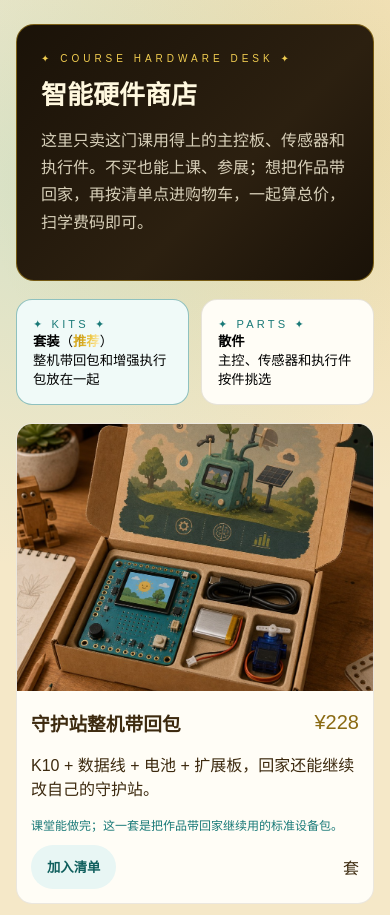
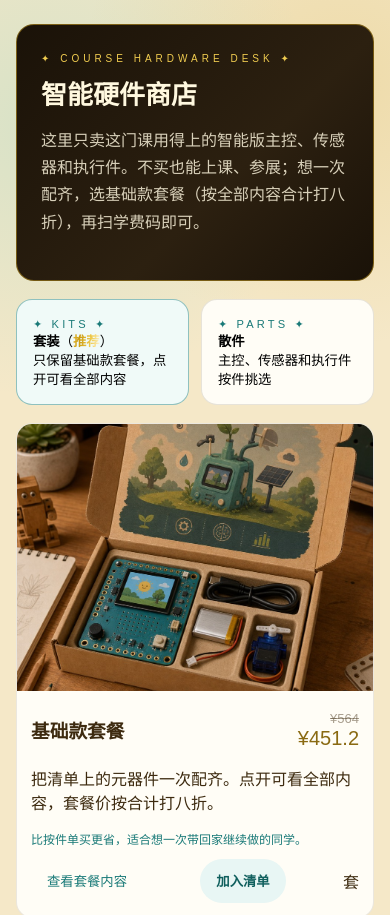
Before and after one commit to HaoDog/hardware-shop, a website: page public/index.html in a window 390 px wide. Shown: the top 915 px of the page. Drawn offline with Linux system fonts and the light colour scheme.

Commit message:
Update shop prices from the inventory sheet and keep one discounted basic kit.

```diff
--- a/public/catalog.js
+++ b/public/catalog.js
@@ -1,32 +1,54 @@
-window.HW_SHOP = {
-  shelves: [
-    { id: 'kit', label: '套装', recommend: true, hint: '整机带回包和增强执行包放在一起' },
-    { id: 'part', label: '散件', hint: '主控、传感器和执行件按件挑选' },
-  ],
-  products: [
-    { id: 'home-kit', name: '守护站整机带回包', priceCents: 22800, unit: '套', shelf: 'kit', summary: 'K10 + 数据线 + 电池 + 扩展板，回家还能继续改自己的守护站。', why: '课堂能做完；这一套是把作品带回家继续用的标准设备包。', image: './course-shop/guardian-home-kit.jpg', maxQty: 3 },
-    { id: 'enhance-pack', name: '守护站增强执行包', priceCents: 8900, unit: '套', shelf: 'kit', summary: '扩展板 + 舵机 + 灯带 + 风扇 + 线材，比单买少一点。', why: '第6课以后要接执行件时，这一套能一次配齐。', image: './course-shop/enhance-pack.jpg', maxQty: 3 },
-    { id: 'k10-board', name: '行空板 K10 主控板', sku: 'DFR0992', priceCents: 15800, unit: '块', shelf: 'part', summary: '板载彩屏、摄像头、麦克风、喇叭、光线、温湿度和 RGB，课程智能核心。', why: '前5课的光线、室温、语音、视觉都在这块板上完成。', image: './course-shop/k10-board.jpg', maxQty: 4 },
-    { id: 'usb-c-cable', name: 'Type-C 数据线', priceCents: 1500, unit: '根', shelf: 'part', summary: '给 K10 供电并上传程序，必须能传数据。', why: '上课烧录和充电都靠它。', image: './course-shop/usb-c-cable.jpg', maxQty: 6 },
-    { id: 'lipo-battery', name: '3.7V 锂电池（PH2.0）', priceCents: 2800, unit: '块', shelf: 'part', summary: '插上 K10 电池口，作品可以离开电脑独立演示。', why: '展演和家庭服役需要脱机供电。', image: './course-shop/lipo-battery.jpg', maxQty: 4 },
-    { id: 'io-extender', name: 'K10 IO 扩展板', sku: 'DFR1231', priceCents: 3900, unit: '块', shelf: 'part', summary: '引出接口，稳定接舵机、灯带、风扇和外接传感器。', why: '舵机必须走扩展板的 5V 口。', image: './course-shop/k10-io-extender.jpg', maxQty: 4 },
-    { id: 'servo-sg90', name: '180° 微型舵机', priceCents: 1200, unit: '个', shelf: 'part', summary: '让守护站做出指针、开合或轻轻推一下的动作。', why: '必须接在验证过的扩展板舵机口。', image: './course-shop/servo-sg90.jpg', maxQty: 8 },
-    { id: 'rgb-strip', name: 'WS2812 短灯带', priceCents: 1800, unit: '条', shelf: 'part', summary: '用颜色告诉大家：正常、关注还是要行动。', why: '教室环境信号塔和舒适小屋的可见回应。', image: './course-shop/rgb-strip.jpg', maxQty: 6 },
-    { id: 'mini-fan', name: '5V 低压小风扇', priceCents: 1500, unit: '个', shelf: 'part', summary: '室温偏高时轻轻吹一下。', why: '必须低压、经扩展板驱动。', image: './course-shop/mini-fan.jpg', maxQty: 4 },
-    { id: 'jumper-pack', name: 'Gravity 硅胶线套装', priceCents: 1200, unit: '包', shelf: 'part', summary: '10 根 4Pin 硅胶线，用来接扩展模块。', why: '外接传感器和执行器都靠它。', image: './course-shop/jumper-pack.jpg', maxQty: 8 },
-    { id: 'ultrasonic', name: '超声波测距模块', priceCents: 2200, unit: '个', shelf: 'part', summary: '感知有没有人靠近，适合教室门口或休息角。', why: '默认优先物体和距离，不采集人脸。', image: './course-shop/ultrasonic.jpg', maxQty: 4 },
-    { id: 'pir-sensor', name: '人体红外模块', priceCents: 1600, unit: '个', shelf: 'part', summary: '判断“有人经过”，给门卫或休息角一个简单输入。', why: '只判断有没有人，不做身份识别。', image: './course-shop/pir-sensor.jpg', maxQty: 4 },
-    { id: 'soil-probe', name: '土壤湿度探针', priceCents: 1400, unit: '个', shelf: 'part', summary: '看看土壤是偏干还是刚好，提醒你去浇水。', why: '课程不做自动浇水。', image: './course-shop/soil-probe.jpg', maxQty: 4 },
-    { id: 'extra-dht', name: '外接温湿度模块', priceCents: 1200, unit: '个', shelf: 'part', summary: '把探测点放到房间另一侧，和板载传感器对比。', why: '给想做双点判断的 B 赛道。', image: './course-shop/extra-dht.jpg', maxQty: 4 },
-    { id: 'print-shell', name: '3D 打印外壳（通用规格）', priceCents: 4500, unit: '件', shelf: 'part', summary: '按已验证孔位打印的守护站外壳，不是上课必选项。', why: '纸板和积木也能完成展演。', image: './course-shop/print-shell.jpg', maxQty: 2 },
-  ],
-};
+(function () {
+  const parts = [
+    { id: 'smart-board', name: '智能版高性能主控板', priceCents: 24000, unit: '块', summary: '板载彩屏、摄像头、麦克风和多种环境感知，课程智能核心。', why: '光线、室温、语音、视觉都在这块智能版主控上完成。', image: './course-shop/k10-board.jpg', maxQty: 4 },
+    { id: 'io-extender', name: '开发专用扩展板', priceCents: 7500, unit: '块', summary: '引出接口，稳定接舵机、灯带、风扇和外接传感器。', why: '做执行件和多路传感时，开发专用扩展更稳。', image: './course-shop/k10-io-extender.jpg', maxQty: 4 },
+    { id: 'usb-c-cable', name: '开发专用数据线', priceCents: 2000, unit: '根', summary: '给智能版主控供电并上传程序，必须能传数据。', why: '上课烧录和充电都靠它。', image: './course-shop/usb-c-cable.jpg', maxQty: 6 },
+    { id: 'lipo-battery', name: '高性能锂电池', priceCents: 3600, unit: '块', summary: '插上主控电池口，作品可以离开电脑独立演示。', why: '展演和家庭服役需要脱机供电。', image: './course-shop/lipo-battery.jpg', maxQty: 4 },
+    { id: 'servo', name: '高性能微型舵机', priceCents: 1600, unit: '个', summary: '让守护站做出指针、开合或轻轻推一下的动作。', why: '接在验证过的扩展板舵机口。', image: './course-shop/servo-sg90.jpg', maxQty: 8 },
+    { id: 'rgb-strip', name: '智能幻彩灯带', priceCents: 2000, unit: '条', summary: '用颜色告诉大家：正常、关注还是要行动。', why: '教室环境信号塔和舒适小屋的可见回应。', image: './course-shop/rgb-strip.jpg', maxQty: 6 },
+    { id: 'mini-fan', name: '智能散热风扇', priceCents: 1600, unit: '个', summary: '室温偏高时轻轻吹一下。', why: '低压驱动，经扩展板控制。', image: './course-shop/mini-fan.jpg', maxQty: 4 },
+    { id: 'ultrasonic', name: '高性能超声波测距模块', priceCents: 1600, unit: '个', summary: '感知有没有人靠近，适合教室门口或休息角。', why: '默认优先物体和距离，不采集人脸。', image: './course-shop/ultrasonic.jpg', maxQty: 4 },
+    { id: 'pir-sensor', name: '智能人体感应模块', priceCents: 1600, unit: '个', summary: '判断“有人经过”，给门卫或休息角一个简单输入。', why: '只判断有没有人，不做身份识别。', image: './course-shop/pir-sensor.jpg', maxQty: 4 },
+    { id: 'soil-probe', name: '智能土壤湿度探针', priceCents: 1100, unit: '个', summary: '看看土壤是偏干还是刚好，提醒你去浇水。', why: '课程不做自动浇水。', image: './course-shop/soil-probe.jpg', maxQty: 4 },
+    { id: 'temp-module', name: '高性能外接温度模块', priceCents: 2200, unit: '个', summary: '把探测点放到房间另一侧，和板载传感器对比。', why: '给想做双点判断的赛道。', image: './course-shop/extra-dht.jpg', maxQty: 4 },
+    { id: 'water-level', name: '智能水位传感器', priceCents: 1400, unit: '个', summary: '判断容器里的水是少了、刚好还是快满了。', why: '只做水位提醒，不接自动加水。', image: './course-shop/water-level.jpg', maxQty: 4 },
+    { id: 'rain-sensor', name: '智能雨滴传感器', priceCents: 1100, unit: '个', summary: '感知有没有水滴落到探测面，适合窗边或室外檐口。', why: '用来做天气提醒，不采集影像。', image: './course-shop/rain-sensor.jpg', maxQty: 4 },
+    { id: 'pin3-cable', name: '开发专用信号线', priceCents: 600, unit: '根', summary: '三线接口，用来接扩展模块和传感器。', why: '外接传感器和执行器都靠它。', image: './course-shop/jumper-pack.jpg', maxQty: 8 },
+    { id: 'print-shell', name: '定制3D打印外壳', priceCents: 4500, unit: '件', summary: '按已验证孔位打印的守护站外壳，不是上课必选项。', why: '纸板和积木也能完成展演。', image: './course-shop/print-shell.jpg', maxQty: 2 },
+  ].map((item) => ({ ...item, shelf: 'part' }));
 
-window.HW_SHOP.yuan = function yuan(cents) {
-  const value = cents / 100;
-  return Number.isInteger(value) ? '¥' + value : '¥' + value.toFixed(2);
-};
+  const listPriceCents = parts.reduce((sum, item) => sum + item.priceCents, 0);
+  const kit = {
+    id: 'basic-kit',
+    name: '基础款套餐',
+    priceCents: Math.round(listPriceCents * 0.8),
+    listPriceCents,
+    unit: '套',
+    shelf: 'kit',
+    summary: '把清单上的元器件一次配齐。点开可看全部内容，套餐价按合计打八折。',
+    why: '比按件单买更省，适合想一次带回家继续做的同学。',
+    image: './course-shop/guardian-home-kit.jpg',
+    maxQty: 3,
+    contents: parts.map((item) => ({
+      id: item.id,
+      name: item.name,
+      priceCents: item.priceCents,
+      unit: item.unit,
+    })),
+  };
 
-window.HW_SHOP.find = function find(id) {
-  return window.HW_SHOP.products.find((item) => item.id === id);
-};
+  window.HW_SHOP = {
+    shelves: [
+      { id: 'kit', label: '套装', recommend: true, hint: '只保留基础款套餐，点开可看全部内容' },
+      { id: 'part', label: '散件', hint: '主控、传感器和执行件按件挑选' },
+    ],
+    products: [kit, ...parts],
+    yuan(cents) {
+      const value = Math.round(cents) / 100;
+      return '¥' + value.toLocaleString('zh-CN', { minimumFractionDigits: 0, maximumFractionDigits: 2 });
+    },
+    find(id) {
+      return this.products.find((item) => item.id === id);
+    },
+  };
+})();
--- a/public/index.html
+++ b/public/index.html
@@ -11,7 +11,7 @@
       <header class="hero">
         <div class="eyebrow">✦ Course Hardware Desk ✦</div>
         <h1>智能硬件商店</h1>
-        <p>这里只卖这门课用得上的主控板、传感器和执行件。不买也能上课、参展；想把作品带回家，再按清单点进购物车，一起算总价，扫学费码即可。</p>
+        <p>这里只卖这门课用得上的智能版主控、传感器和执行件。不买也能上课、参展；想一次配齐，选基础款套餐（按全部内容合计打八折），再扫学费码即可。</p>
       </header>
       <div id="shelves" class="shelves"></div>
       <div class="layout">
--- a/public/shop.css
+++ b/public/shop.css
@@ -65,6 +65,14 @@ h1 { margin: 10px 0 0; font-size: 32px; }
 .card .body { padding: 14px; }
 .card h3 { margin: 0; }
 .price { color: #8a6a12; font-size: 20px; font-variant-numeric: tabular-nums; }
+.price-block { text-align: right; }
+.list-price { color: rgba(61, 42, 15, 0.45); font-size: 13px; text-decoration: line-through; font-variant-numeric: tabular-nums; }
+.kit-card { grid-column: 1 / -1; }
+.contents { margin: 12px 0; padding-top: 12px; border-top: 1px dashed rgba(61, 42, 15, 0.16); }
+.contents-title { margin: 0 0 8px; color: var(--teal); font-size: 13px; }
+.contents ul { list-style: none; margin: 0 0 12px; padding: 0; }
+.contents li { display: flex; justify-content: space-between; gap: 12px; padding: 6px 0; border-bottom: 1px solid rgba(61, 42, 15, 0.06); font-size: 14px; }
+.ghost { background: transparent; color: var(--teal); border: 1px solid rgba(26, 122, 120, 0.28); }
 .why { color: var(--teal); font-size: 12px; }
 .row { display: flex; justify-content: space-between; align-items: center; gap: 10px; }
 .btn, .stepper button {
--- a/public/shop.js
+++ b/public/shop.js
@@ -1,8 +1,9 @@
-const KEY = 'hw-shop-cart-v1';
+const KEY = 'hw-shop-cart-v2';
 const state = {
   shelf: 'kit',
   cart: {},
   open: false,
+  kitOpen: false,
   order: null,
 };
 
@@ -30,12 +31,38 @@ function setQty(id, qty) {
   saveCart();
   render();
 }
+function toggleKit(event) {
+  if (event) event.stopPropagation();
+  state.kitOpen = !state.kitOpen;
+  render();
+}
 
 function stepper(id, qty) {
   return `<div class="stepper">
     <button type="button" onclick="setQty('${id}', ${qty - 1})">−</button>
     <span>${qty}</span>
     <button type="button" onclick="setQty('${id}', ${qty + 1})">+</button>
+  </div>`;
+}
+
+function contentsHtml(item) {
+  if (!item.contents) return '';
+  const rows = item.contents.map((part) => `
+    <li>
+      <span>${part.name}</span>
+      <span>${window.HW_SHOP.yuan(part.priceCents)} / ${part.unit}</span>
+    </li>`).join('');
+  return `<div class="contents">
+    <p class="contents-title">套餐内容 · 共 ${item.contents.length} 件</p>
+    <ul>${rows}</ul>
+    <div class="row">
+      <span>散件合计</span>
+      <span class="list-price">${window.HW_SHOP.yuan(item.listPriceCents)}</span>
+    </div>
+    <div class="row">
+      <span>基础款套餐（八折）</span>
+      <strong class="price">${window.HW_SHOP.yuan(item.priceCents)}</strong>
+    </div>
   </div>`;
 }
 
@@ -75,13 +102,19 @@ function render() {
     .filter((item) => item.shelf === state.shelf)
     .map((item) => {
       const qty = state.cart[item.id] || 0;
-      return `<article class="card">
+      const isKit = Boolean(item.contents);
+      const priceBlock = isKit
+        ? `<div class="price-block"><span class="list-price">${window.HW_SHOP.yuan(item.listPriceCents)}</span><div class="price">${window.HW_SHOP.yuan(item.priceCents)}</div></div>`
+        : `<div class="price">${window.HW_SHOP.yuan(item.priceCents)}</div>`;
+      return `<article class="card ${isKit ? 'kit-card' : ''}">
         <img src="${item.image}" alt="${item.name}">
         <div class="body">
-          <div class="row"><h3>${item.name}</h3><div class="price">${window.HW_SHOP.yuan(item.priceCents)}</div></div>
+          <div class="row"><h3>${item.name}</h3>${priceBlock}</div>
           <p>${item.summary}</p>
           <p class="why">${item.why}</p>
+          ${isKit && state.kitOpen ? contentsHtml(item) : ''}
           <div class="row">
+            ${isKit ? `<button class="btn ghost" onclick="toggleKit(event)">${state.kitOpen ? '收起内容' : '查看套餐内容'}</button>` : ''}
             ${qty ? stepper(item.id, qty) : `<button class="btn add" onclick="setQty('${item.id}', 1)">加入清单</button>`}
             <span>${item.unit}</span>
           </div>
@@ -123,6 +156,7 @@ function render() {
 
 window.state = state;
 window.setQty = setQty;
+window.toggleKit = toggleKit;
 window.buyNow = buyNow;
 window.render = render;
 loadCart();
```
Also changed, not shown: public/course-shop/rain-sensor.jpg (added), public/course-shop/water-level.jpg (added).
